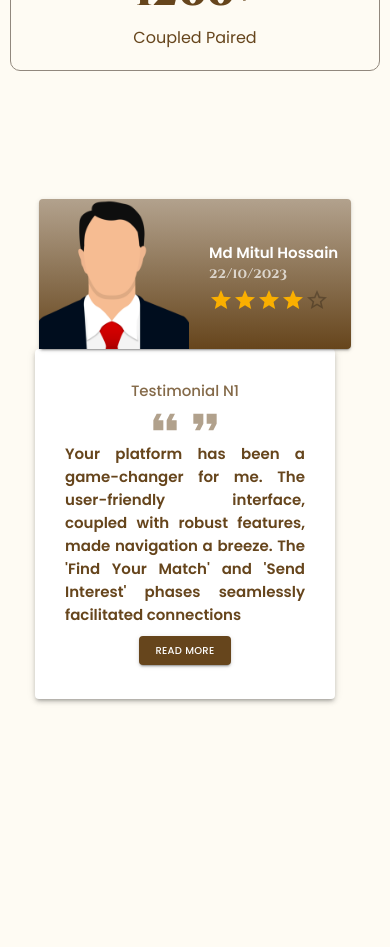
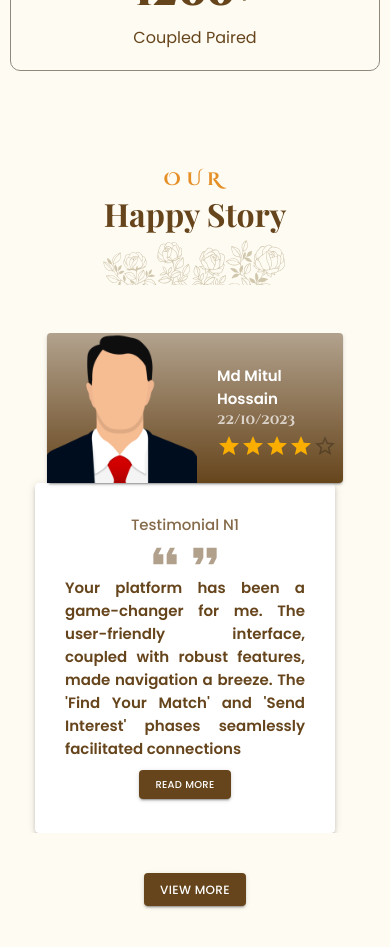
Before and after one commit to mdmitulhossen/soulmate-connect-client, a React (Vite) app: page / in a window 390 px wide. Shown: the part 9700-10647 px from the top of the page. Before the commit the page ends 10463 px from the top, so only its background shows below. Built offline with nearby package versions, Linux system fonts and the light colour scheme.

Commit message:
testimonial section done

```diff
--- a/package.json
+++ b/package.json
@@ -20,7 +20,8 @@
     "react": "^18.2.0",
     "react-dom": "^18.2.0",
     "react-helmet": "^6.1.0",
-    "react-router-dom": "^6.20.0"
+    "react-router-dom": "^6.20.0",
+    "swiper": "^11.0.5"
   },
   "devDependencies": {
     "@types/react": "^18.2.37",
--- /dev/null
+++ b/src/components/button/SwiperNavButtons.jsx
@@ -0,0 +1,19 @@
+import { useSwiper } from 'swiper/react';
+
+const SwiperNavButtons = () => {
+    const swiper = useSwiper();
+    return (
+        // swiper-nav-btns
+        <div className="absolute w-full  top-1/2 z-40 flex justify-between items-center">
+            <button onClick={() => swiper.slidePrev()} className='p-2 flex justify-center items-center rounded-full bg-[#FF3811]/60 hover:bg-[#FF3811] duration-200'>
+                <box-icon name='left-arrow-alt' color='white' size='sm' ></box-icon>
+            </button>
+
+            <button onClick={() => swiper.slideNext()} className='p-2 flex justify-center items-center rounded-full bg-[#FF3811]/60 hover:bg-[#FF3811] duration-200'>
+                <box-icon name='right-arrow-alt' color='white' size='sm' ></box-icon>
+            </button>
+        </div>
+    );
+};
+
+export default SwiperNavButtons;
--- a/src/pages/home/Home.jsx
+++ b/src/pages/home/Home.jsx
@@ -86,9 +86,19 @@ const Home = () => {
 
             {/* Tesrimonial section */}
             <Box
-                sx={{ pt: 8,pb:8 }}
+                sx={{ pt: 4,pb:8 }}
             >
-              <TestimonialSection/>
+                <Title
+                      title='Happy Story'
+                      subtitle='OUR'
+                 />
+                 <MatrimonyContainer>
+                      <Box
+                            sx={{ pt:6 }}
+                      >
+                            <TestimonialSection />
+                      </Box>
+                 </MatrimonyContainer>
             </Box>
 
 
--- a/src/pages/home/TestimonialSection.jsx
+++ b/src/pages/home/TestimonialSection.jsx
@@ -1,11 +1,73 @@
 import TestimonialCard from "../../components/cards/TestimonialCard";
+// import Swiper core and required modules
+import { Navigation, A11y, Autoplay, Pagination } from 'swiper/modules';
+import { Swiper, SwiperSlide } from 'swiper/react';
 
+// Import Swiper styles
+import 'swiper/css';
+import 'swiper/css/navigation';
+import { Box, Button, Typography } from "@mui/material";
+import SwiperNavButtons from "../../components/button/SwiperNavButtons";
 
 const TestimonialSection = () => {
     return (
-        <div>
-            <TestimonialCard/>
-        </div>
+        <Box>
+            <Swiper
+                // install Swiper modules
+                modules={[Navigation, Pagination, A11y, Autoplay]}
+                spaceBetween={10}
+                slidesPerView={1}
+                pagination={true}
+                breakpoints={{
+                    1240: {
+                        slidesPerView: 2,
+                        spaceBetween: 10
+                    }
+                }}
+                autoplay={{
+                    delay: 2000,
+                    disableOnInteraction: false,
+                }}
+            >
+                <SwiperSlide><TestimonialCard /></SwiperSlide>
+                <SwiperSlide><TestimonialCard /></SwiperSlide>
+                <SwiperSlide><TestimonialCard /></SwiperSlide>
+                <SwiperSlide><TestimonialCard /></SwiperSlide>
+                <SwiperSlide><TestimonialCard /></SwiperSlide>
+
+
+                {/* <SwiperNavButtons /> */}
+            </Swiper>
+
+
+            <Box
+                sx={{
+                    display: 'flex',
+                    justifyContent: 'center',
+                    pt: '20px',
+                    mt: '20px',
+
+                }}
+            >
+                <Button
+                    sx={{
+                        background: '#66451c',
+                        color: '#fff',
+                        fontWeight: 500,
+                        fontSize: { md: '15px', sz: '12px' },
+                        '&:hover': {
+                            background: '#e58f27',
+                            color: '#fff',
+                        },
+                    }}
+                    // component={NavLink}
+                    // to='#'
+                    variant='contained'
+                >
+                    <Typography variant="paragraph">View More</Typography>
+                </Button>
+            </Box>
+        </Box>
     );
 };
 
```
Also changed, not shown: 1 other file (tests, documents, lock files or other folders).
